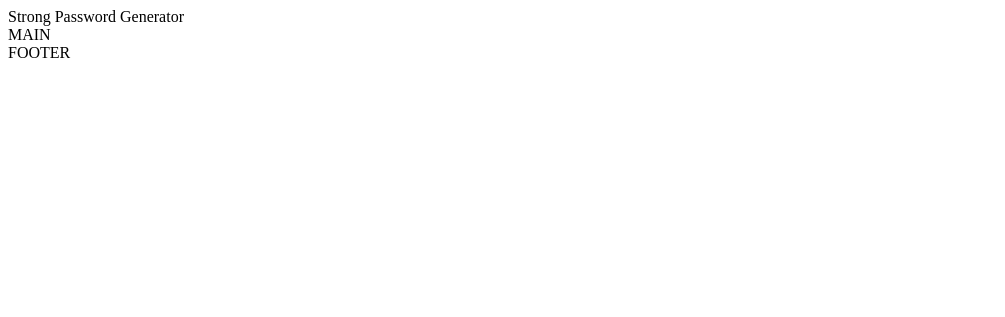
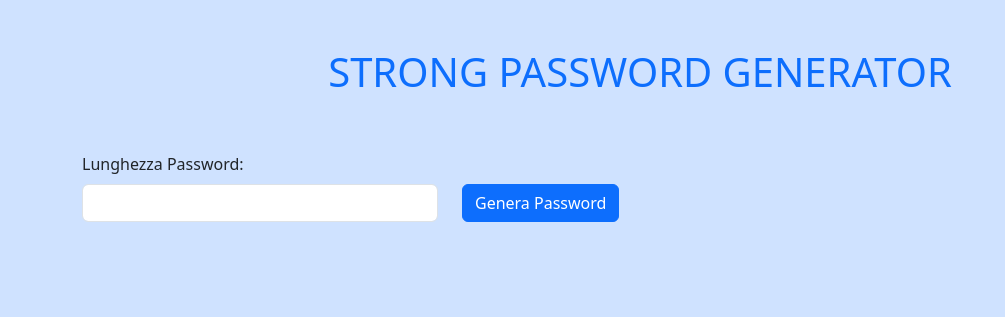
Before and after one commit to gabrielebottari/php-strong-password-generator, a PHP site: page / in a window 1280 px wide. Shown: the top 317 px of the page, without its empty margins (0-1005 px from the left). Run offline with PHP 8.4, Linux system fonts and the light colour scheme.

Commit message:
ADD milestone 1

```diff
--- a/index.php
+++ b/index.php
@@ -1,6 +1,24 @@
 <?php
 
+    //Funzione per generare la password casuale
+    function passwordGenerator($lunghezza = 8) {
+        $characters = 'abcdefghijklmnopqrstuvwxyzABCDEFGHIJKLMNOPQRSTUVWXYZ0123456789!@#$%^&*()_+-=[]{}|;:,.<>?';
+        $casualPassword = '';
+        for ($i = 0; $i < $lunghezza; $i++) {
+            $casualPassword .= $characters[rand(0, strlen($characters) - 1)];
+        }
+        return $casualPassword;
+    }
 
+    // Cattura la lunghezza dalla richiesta GET e genera la password
+    $passwordLength = '';
+
+    if (isset($_GET['length'])) {
+        $passwordLength = (int)$_GET['length'];
+    }
+
+    $generatedPassword = passwordGenerator($passwordLength);
+    $viewPassword = isset($_GET['length']);
 
 ?>
 
@@ -9,21 +27,43 @@
     <head>
         <meta charset="UTF-8">
         <meta name="viewport" content="width=device-width, initial-scale=1.0">
+        <link href="https://cdn.jsdelivr.net/npm/bootstrap@5.3.2/dist/css/bootstrap.min.css" rel="stylesheet" integrity="sha384-T3c6CoIi6uLrA9TneNEoa7RxnatzjcDSCmG1MXxSR1GAsXEV/Dwwykc2MPK8M2HN" crossorigin="anonymous">
         <title>Strong Password Generator</title>
     </head>
-    <body>
+    <body class="bg-primary-subtle">
 
-        <header>
-            Strong Password Generator
-        </header>
+        <div class="container">
 
-        <main>
-            MAIN
-        </main>
+            <header class="p-5">
+                <h1 class="text-center text-uppercase text-primary">
+                    Strong Password Generator
+                </h1>
 
-        <footer>
-            FOOTER
-        </footer>
+            </header>
 
+            <main>
+                <form class="row" action="index.php" method="get">
+                    <div class="col-4">
+                        <label class="form-label" for="length">Lunghezza Password:</label>
+                        <input class="form-control" type="number" id="length" name="length" min="8" max="32" required>
+                    </div>
+                    <div class="col-3 align-self-end">
+                        <button class="btn btn-primary" type="submit">Genera Password</button>
+                    </div>
+                </form>
+
+                <div class="py-5">
+                    <?php
+                        if ($viewPassword) {
+                            echo '<p>Password Generata: <strong class="text-primary fs-1 px-1">' . htmlspecialchars($generatedPassword) . '</strong></p>';
+                        }
+                    ?>
+                </div>
+
+            </main>
+
+        </div>
+
+        <script src="https://cdn.jsdelivr.net/npm/bootstrap@5.3.2/dist/js/bootstrap.bundle.min.js" integrity="sha384-C6RzsynM9kWDrMNeT87bh95OGNyZPhcTNXj1NW7RuBCsyN/o0jlpcV8Qyq46cDfL" crossorigin="anonymous"></script>
     </body>
 </html>
```
